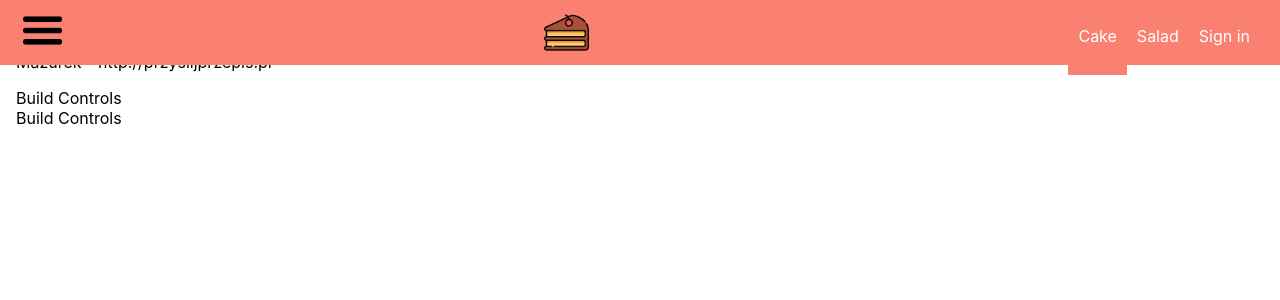
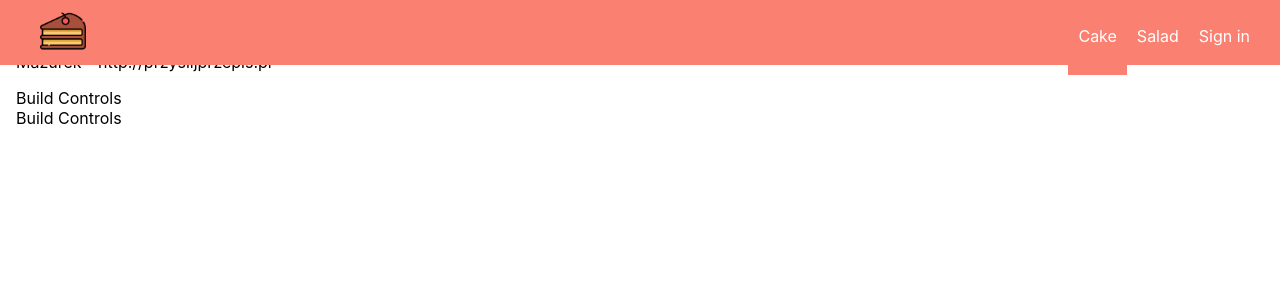
Before and after one commit to magdakrok/cookbook, a React app: page / in a window 1280 px wide. Shown: the top 300 px of the page. Built offline with nearby package versions, Linux system fonts and the light colour scheme.

Commit message:
change logo position

```diff
--- a/src/components/Logo/Logo.module.css
+++ b/src/components/Logo/Logo.module.css
@@ -2,8 +2,17 @@
     background-color: salmon;
     padding: 8px;
     height: 100%;
+
 }
 
 .Logo img{
     height: 100%;
 }
+
+@media(min-width: 500px){
+    .Logo{
+        position: absolute;
+        top: 0rem;
+        left: 2rem;
+    }
+}
--- a/src/components/Navigation/SideDrawer/Toggle/Toggle.module.css
+++ b/src/components/Navigation/SideDrawer/Toggle/Toggle.module.css
@@ -2,3 +2,9 @@
     height: 45px;
     width: 45px;
 }
+
+@media(min-width: 500px){
+    .Toggle{
+        display: none;
+    }
+}
```
